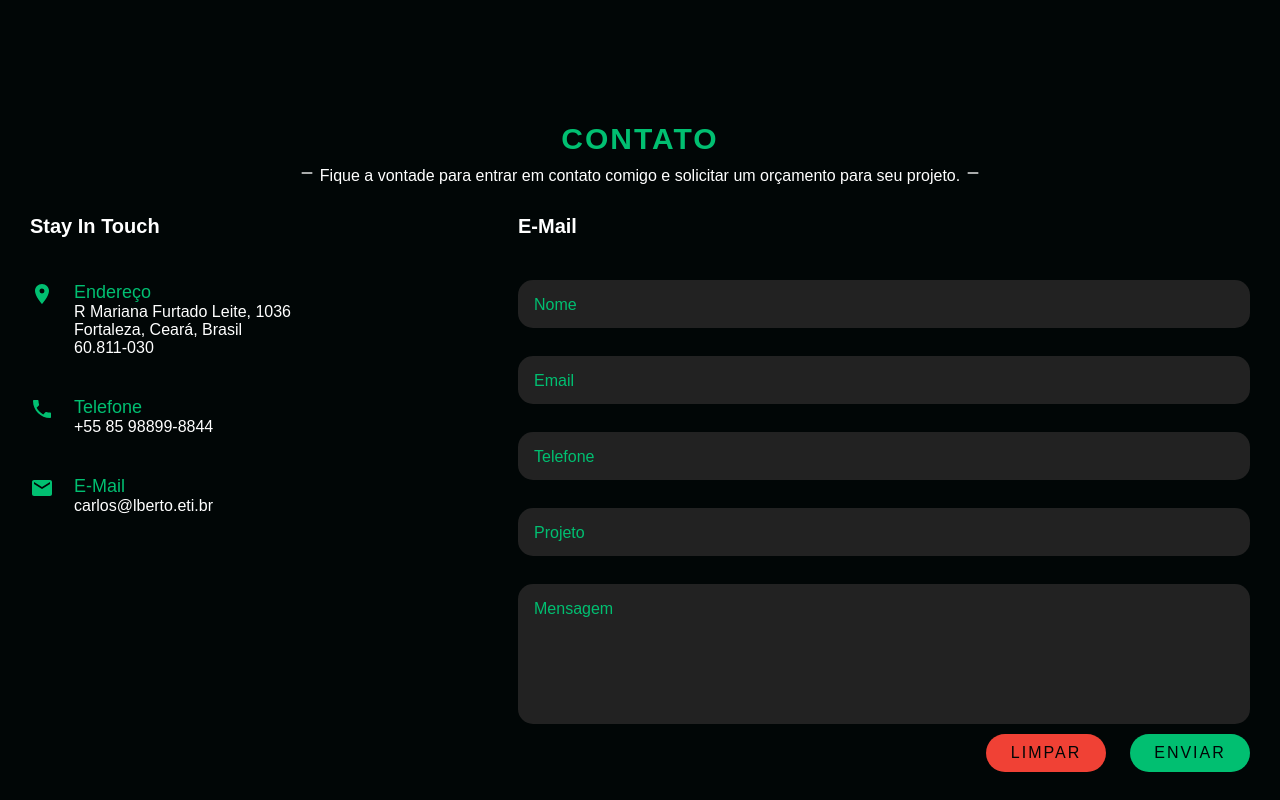
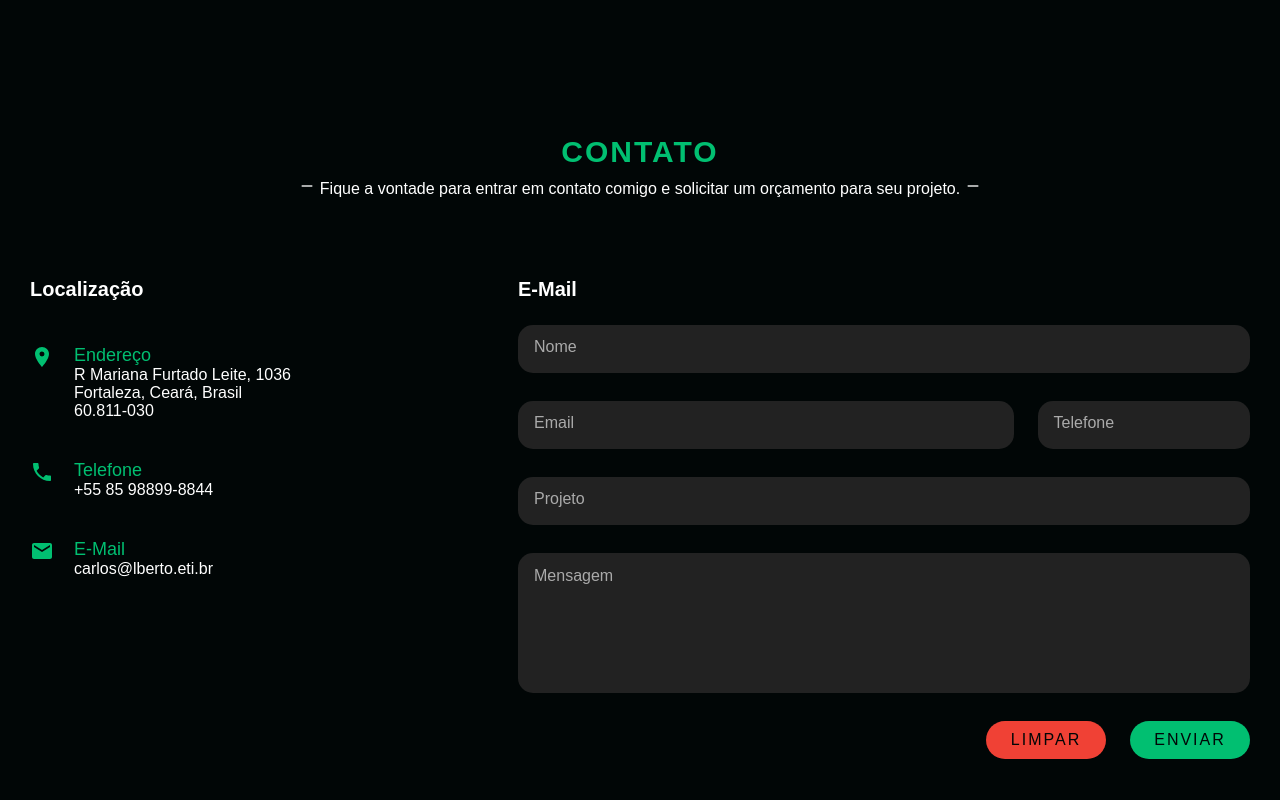
Before and after one commit to calbertofilho/carlosalberto.eti, a React (Create React App) app: page / in a window 1280 px wide. Shown: the part 3200-4000 px from the top of the page. Built offline with nearby package versions, Linux system fonts and the light colour scheme; the HTML template or start-up script is replaced by a standard one; what webfontloader would draw is missing.

Commit message:
Update ContantSection, email form done

```diff
--- a/src/components/HomePage/Sections/Contact/elements.js
+++ b/src/components/HomePage/Sections/Contact/elements.js
@@ -26,7 +26,7 @@ export const Section = styled.section`
 export const EmphasisBox = styled.div`
   width: 100%;
   text-align: center;
-  margin-bottom: 30px;
+  margin-bottom: 80px;
 `;
 
 export const Emphasis = styled.span`
@@ -108,7 +108,26 @@ export const Form = styled.form`
   flex-direction: column;
 `;
 
+export const InputWrap = styled.div`
+  display: flex;
+  align-items: center;
+  justify-content: center;
+  width: 100%;
+  gap: 24px;
+`;
+
+export const EmailArea = styled.div`
+  width: 70%;
+  display: grid;
+`;
+
+export const TelArea = styled.div`
+  width: 30%;
+  display: grid;
+`;
+
 export const commonInputStyle = css`
+  width: 100%;
   margin-bottom: 10px;
   padding: 15px;
   font-size: 16px;
@@ -117,13 +136,25 @@ export const commonInputStyle = css`
   background: #222;
   color: #fff;
   border-radius: 15px;
+
+  &:focus + label {
+    transform: translate(-16px, -34px);
+    color: #01bf71;
+  }
+  &:not(:placeholder-shown)&:not(:focus) + label {
+    transform: translate(-16px, -34px);
+    color: #01bf71;
+  }
 `;
 
 export const Label = styled.label`
-  color: #01bf71;
+  color: #aaa;
   position: relative;
-  top: 34px;
+  pointer-events: none;
+  top: -45px;
   left: 16px;
+  transition: transform 0.3s ease,
+                  color 0.3s ease;
 `;
 
 export const Input = styled.input`
@@ -134,6 +165,10 @@ export const TextArea = styled.textarea`
   ${commonInputStyle};
   resize: none;
   min-height: 140px;
+
+  & + label {
+    top: -136px;
+  }
 `;
 
 export const BtnWrap = styled.div`
--- a/src/components/HomePage/Sections/Contact/index.js
+++ b/src/components/HomePage/Sections/Contact/index.js
@@ -1,6 +1,6 @@
 import React from 'react';
 import { MdEmail, MdLocationOn, MdPhone, MdHorizontalRule } from "react-icons/md";
-import { Section, EmphasisBox, Emphasis, Paragraph, ContentBox, ContactInfoBox, InfoBox, Heading, Wrapper, Icon, Text, InfoTitle, Info, FormBox, Form, Label, Input, TextArea, BtnWrap, Submit, Reset } from './elements';
+import { Section, EmphasisBox, Emphasis, Paragraph, ContentBox, ContactInfoBox, InfoBox, Heading, Wrapper, Icon, Text, InfoTitle, Info, FormBox, Form, Label, Input, InputWrap, EmailArea, TelArea, TextArea, BtnWrap, Submit, Reset } from './elements';
 
 const ContactSection = () => {
   return (
@@ -13,7 +13,7 @@ const ContactSection = () => {
       </EmphasisBox>
       <ContentBox>
         <ContactInfoBox>
-          <Heading>Stay In Touch</Heading>
+          <Heading>Localização</Heading>
           <Wrapper>
             <InfoBox>
               <Icon><MdLocationOn /></Icon>
@@ -22,7 +22,6 @@ const ContactSection = () => {
                 <Info>R Mariana Furtado Leite, 1036<br />Fortaleza, Ceará, Brasil<br />60.811-030</Info>
               </Text>
             </InfoBox>
-
             <InfoBox>
               <Icon><MdPhone /></Icon>
               <Text>
@@ -30,7 +29,6 @@ const ContactSection = () => {
                 <Info>+55 85 98899-8844</Info>
               </Text>
             </InfoBox>
-
             <InfoBox>
               <Icon><MdEmail /></Icon>
               <Text>
@@ -43,16 +41,22 @@ const ContactSection = () => {
         <FormBox>
           <Form action='https://formsubmit.co/carlos@lberto.eti.br' method='POST' encType='multipart/form-data' autoComplete='false'>
             <Heading>E-Mail</Heading>
+            <Input type='text' name='name' placeholder=' ' autoComplete='false' />
             <Label htmlFor='tel'>Nome</Label>
-            <Input type='text' name='name' placeholder=' ' autoComplete='false' />
-            <Label htmlFor='email'>Email</Label>
-            <Input type='email' name='email' placeholder=' ' autoComplete='nofill' />
-            <Label htmlFor='tel'>Telefone</Label>
-            <Input type='tel' name='tel' placeholder=' ' autoComplete='nofill' maxLength='15' />
+            <InputWrap>
+              <EmailArea>
+                <Input type='email' name='email' placeholder=' ' autoComplete='nofill' />
+                <Label htmlFor='email'>Email</Label>
+              </EmailArea>
+              <TelArea>
+                <Input type='tel' name='tel' placeholder=' ' autoComplete='nofill' maxLength='15' />
+                <Label htmlFor='tel'>Telefone</Label>
+              </TelArea>
+            </InputWrap>
+            <Input type='text' name='_subject' placeholder=' ' autoComplete='nofill' />
             <Label htmlFor='_subject'>Projeto</Label>
-            <Input type='text' name='_subject' placeholder=' ' autoComplete='nofill' />
+            <TextArea name='message' placeholder=' ' autoComplete='nofill'></TextArea>
             <Label htmlFor='message'>Mensagem</Label>
-            <TextArea name='message' placeholder=' ' autoComplete='nofill'></TextArea>
             <BtnWrap>
               <Reset type='reset' value='Limpar' />
               <Submit type='submit' value='Enviar' />
```
Also changed, not shown: 1 other file (tests, documents, lock files or other folders).
